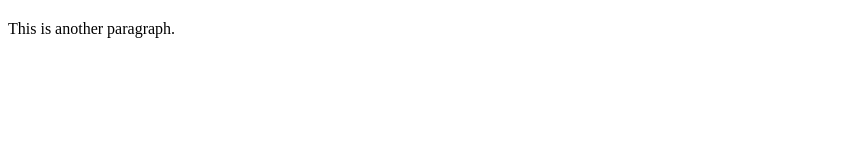
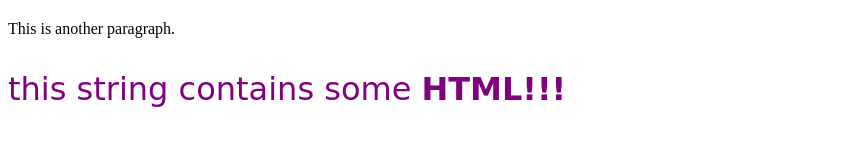
Before and after one commit to Lechros/study-svelte, a SvelteKit app: page /1 in a window 1280 px wide. Shown: the part 466-612 px from the top of the page, without its empty margins (0-868 px from the left). Built offline with nearby package versions, Linux system fonts and the light colour scheme.

Commit message:
1: HTML tags

```diff
--- a/src/routes/1/+page.svelte
+++ b/src/routes/1/+page.svelte
@@ -2,6 +2,7 @@
     let name = 'svelte';
     let src = '/tutorial/image.gif';
     import Nested from './Nested.svelte';
+    let string = 'this string contains some <strong>HTML!!!</strong>';
 </script>
 
 <h1>Hello {name.toUpperCase()}!</h1>
@@ -13,6 +14,9 @@
 <p>This is a paragraph.</p>
 <Nested/>
 
+<!-- string as html: sanitize before use! -->
+<p>{@html string}</p>
+
 <!-- styling: scoped to component (.svelte file) -->
 <style>
     p {
```
